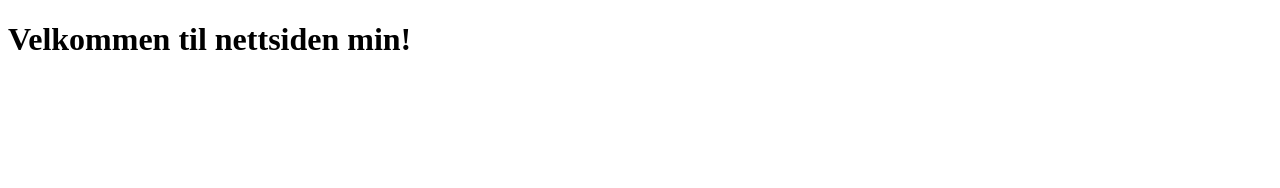
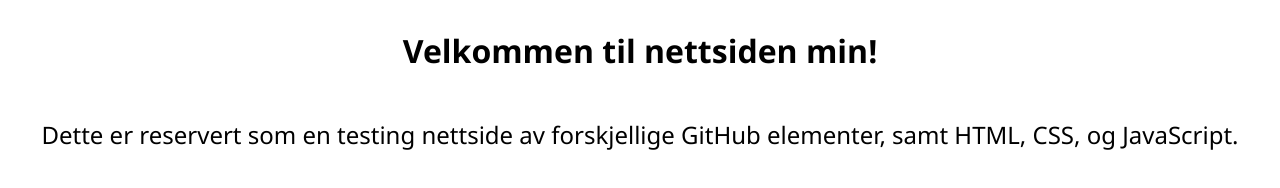
Before and after one commit to kaloa017/hosting-website, a plain HTML site: page index.html in a window 1280 px wide. Drawn offline with Linux system fonts and the light colour scheme.

Commit message:
more info

```diff
--- a/index.html
+++ b/index.html
@@ -17,7 +17,12 @@
         index = (index + 1) % titleText.length;
         }, 200);
     </script>
+<div class="headline">
+    <h1>Velkommen til nettsiden min! </h1>
+</div>
 
-<h1>Velkommen til nettsiden min! </h1>
+<div class="cont">
+    <p>Dette er reservert som en testing nettside av forskjellige GitHub elementer, samt HTML, CSS, og JavaScript.</p>
+</div>
 </body>
 </html>
--- a/style.css
+++ b/style.css
@@ -0,0 +1,13 @@
+.headline{
+    display: flex;
+    font-family: 'Segoe UI', Tahoma, Geneva, Verdana, sans-serif, system-ui, -apple-system, BlinkMacSystemFont, 'Segoe UI', Roboto, Oxygen, Ubuntu, Cantarell, 'Open Sans', 'Helvetica Neue', sans-serif;
+    justify-content: center;
+
+}
+
+.cont{
+    display: flex;
+    font-family: 'Segoe UI', Tahoma, Geneva, Verdana, sans-serif;
+    font-size: 3vh;
+    justify-content: center;
+}
```
